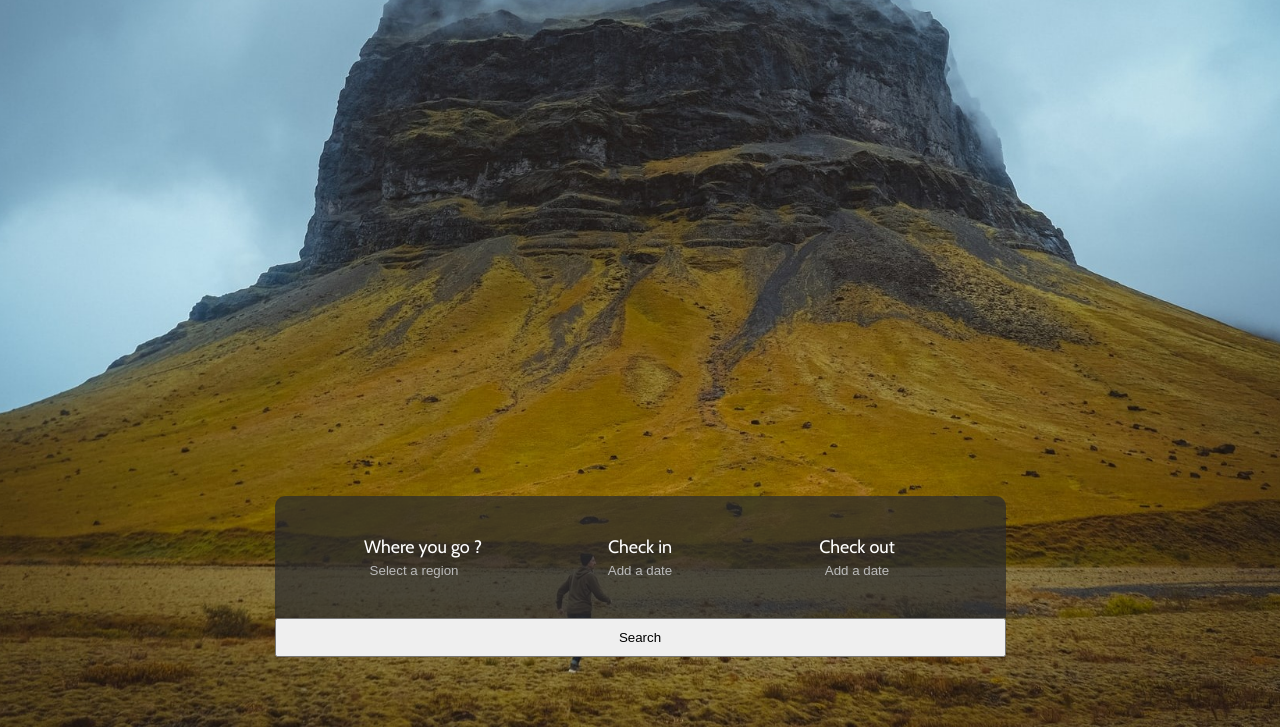
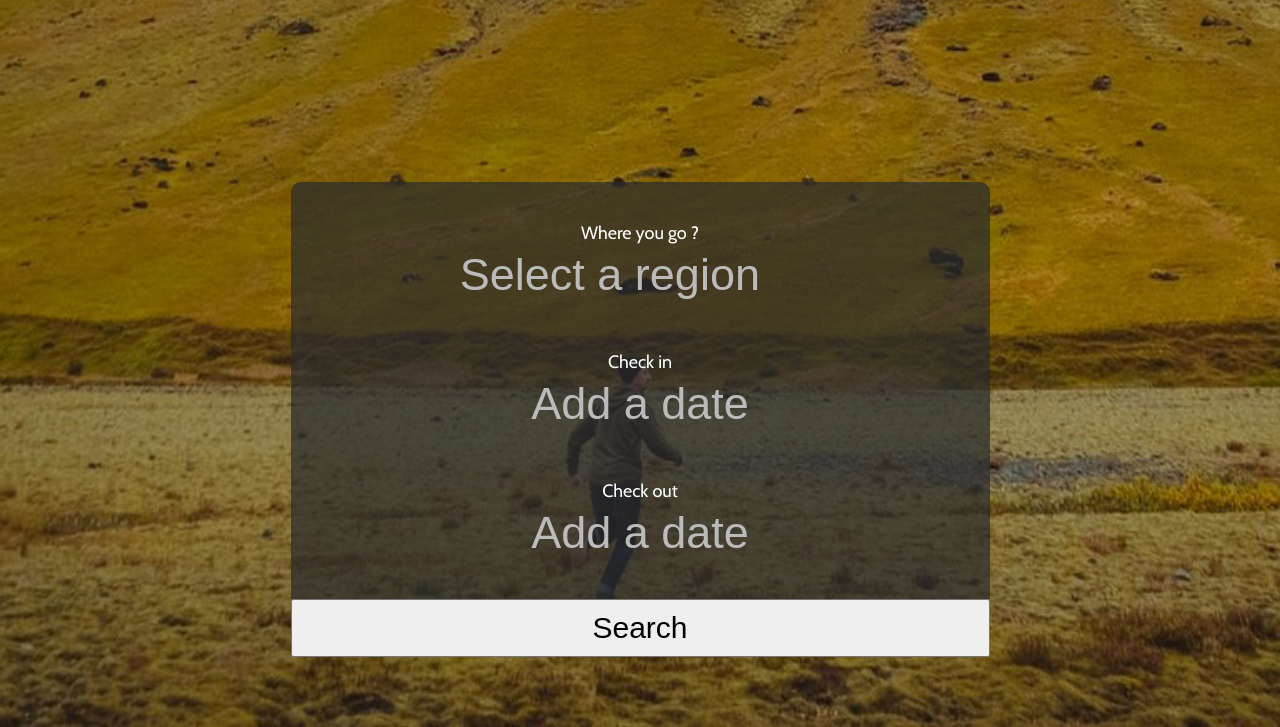
Before and after one commit to Ehsan-c137/FrontEnd-Mentorship, a plain HTML site: page Frontend-Mentorship-Challenge-03/index.html in a window 1280 px wide. Shown: the part 73-800 px from the top of the page. Drawn offline with nearby package versions, Linux system fonts and the light colour scheme.

Commit message:
responsived for ipad pro

```diff
--- a/Frontend-Mentorship-Challenge-03/assets/styles/main.scss
+++ b/Frontend-Mentorship-Challenge-03/assets/styles/main.scss
@@ -80,7 +80,7 @@ input::placeholder {
 }
 
 // FOR IPHONE X
-@media (max-width:375px) {
+@media screen and (min-width:375px) {
    body{
       background-image: url(../images/iphoneX.jpg);
 
@@ -105,15 +105,13 @@ input::placeholder {
 }
 
 // FOR IPAD
-@media (max-width:768px) {
+@media screen and (min-width:768px) {
    body{
       background-image: url(../images/ipad.jpg);
       h1{
          font-size: 3rem;
+         color: white;
       }
-   }
-   h1{
-      color: white;
    }
    .accountBtn{
       color: white !important;
@@ -133,3 +131,36 @@ input::placeholder {
       font-size: 2.6rem;
    }
 }
+
+// FOR IPAD PRO
+@media screen and (min-width:1024px){
+   body{
+      background-image: url(../images/ipad.jpg);
+      h1{
+         font-size: 3rem;
+         color: white;
+      }
+   }
+
+   .accountBtn{
+      color: white !important;
+   }
+
+   .container{
+      flex-direction: column;
+
+   .container__checkIn,
+   .container__checkOut{
+         margin-top: 5rem;
+      }
+   }
+   input{
+      font-size: 4.5rem;
+   }
+   button{
+      font-size: 3rem;
+   }
+   .labels{
+      font-size: 5rem;
+   }
+}
--- a/Frontend-Mentorship-Challenge-03/index.html
+++ b/Frontend-Mentorship-Challenge-03/index.html
@@ -17,7 +17,7 @@
       <div class="sub-main">
          <div class="container">
          <div class="container__destination">
-            <label for="destination" class="">Where you go ?</label>
+            <label for="destination" class="labels">Where you go ?</label>
                <input list="destinationList" id="destination" name="destination" placeholder="Select a region">
                   <datalist id="destinationList">
                      <option value="Los Angeles">
@@ -28,11 +28,11 @@
                   </datalist>
          </div>
             <div class="container__checkIn">
-               <label for="checkIn" class="">Check in</label>
+               <label for="checkIn" class="labels">Check in</label>
                <input type="text" id="checkIn" placeholder="Add a date" name="checkIn" onfocus="(this.type= 'date')" onblur="(this.type= 'text')">
             </div>
                <div class="container__checkOut">
-                  <label for="checkOut" class="">Check out</label>
+                  <label for="checkOut" class="labels">Check out</label>
                   <input type="text" id="checkOut" placeholder="Add a date" name="checkOut" onfocus="(this.type= 'date')" onblur="(this.type= 'text')">
                </div>
             </div>
```
Also changed, not shown: Frontend-Mentorship-Challenge-03/assets/styles/main.css, 1 other file.
